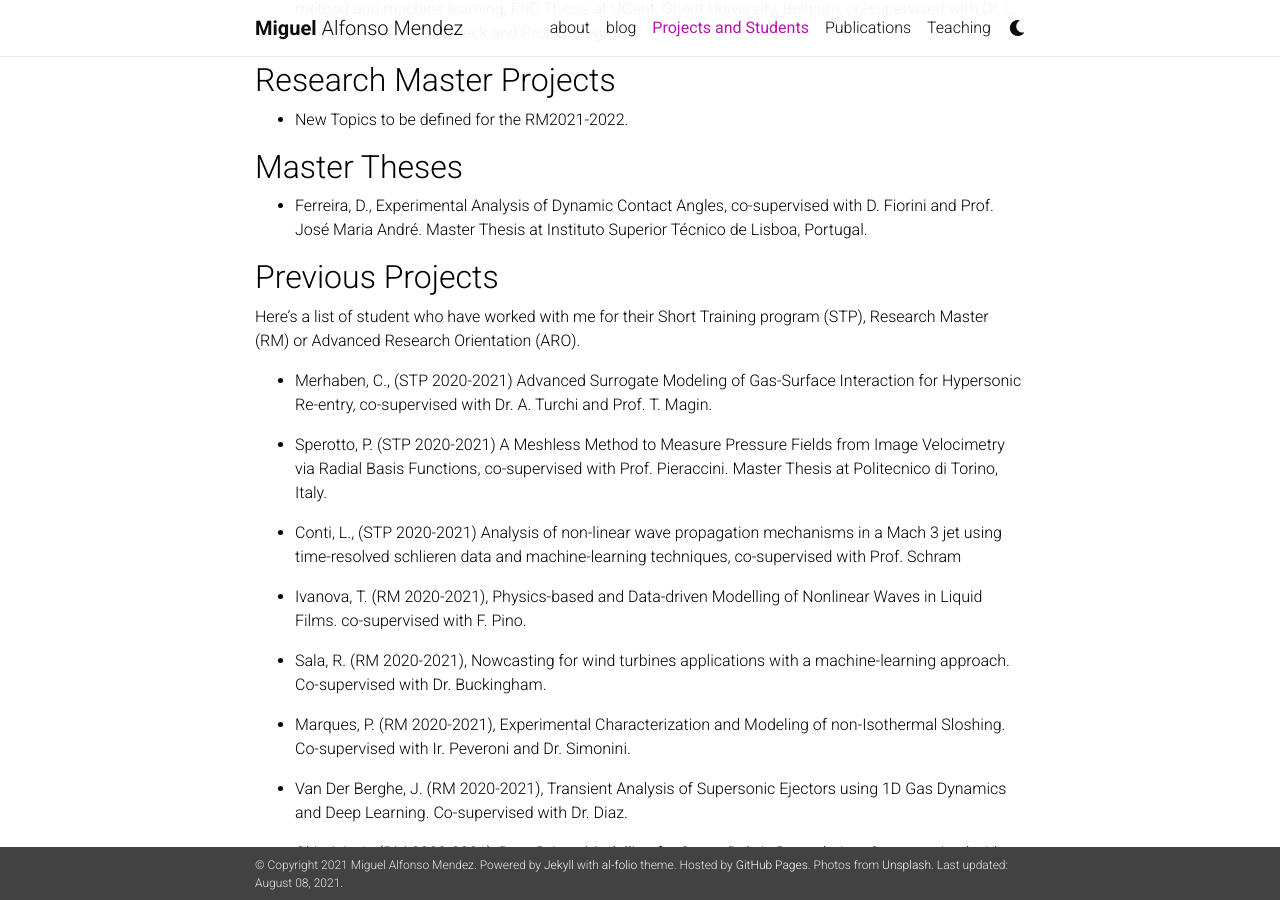
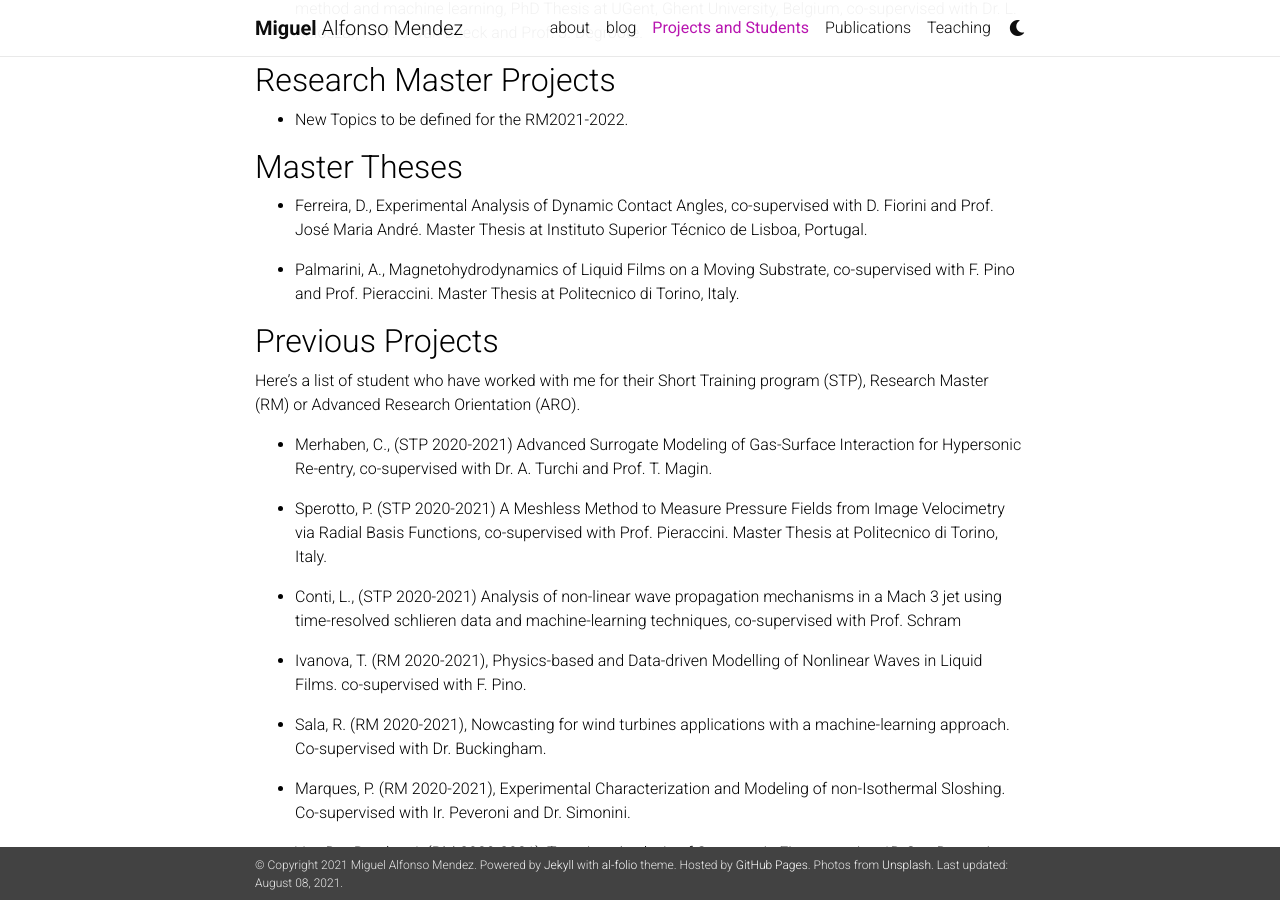
Before and after one commit to mendezVKI/mendezVKI-mendezVKI.github.io, a Jekyll site: the page built from _pages/projects.md, in a window 1280 px wide and 900 px high, scrolled down 678 px. Built offline with Jekyll 4.4.1, drawn with Linux system fonts in a browser that asks for light colours; nearby versions of some CDN libraries; comment, search, counter and statistics services are not loaded; a style sheet for code colours, icons or effects is not loaded.

Commit message:
update main
update main

```diff
--- a/_pages/projects.md
+++ b/_pages/projects.md
@@ -42,6 +42,7 @@ Master Theses
 
 - Ferreira, D., Experimental Analysis of Dynamic Contact Angles,  co-supervised with D. Fiorini and Prof. José Maria André. Master Thesis at Instituto Superior Técnico de Lisboa, Portugal.
 
+- Palmarini, A., Magnetohydrodynamics of Liquid Films on a Moving Substrate,  co-supervised with F. Pino and Prof. Pieraccini. Master Thesis at Politecnico di Torino, Italy.
 
 
 Previous Projects
```
